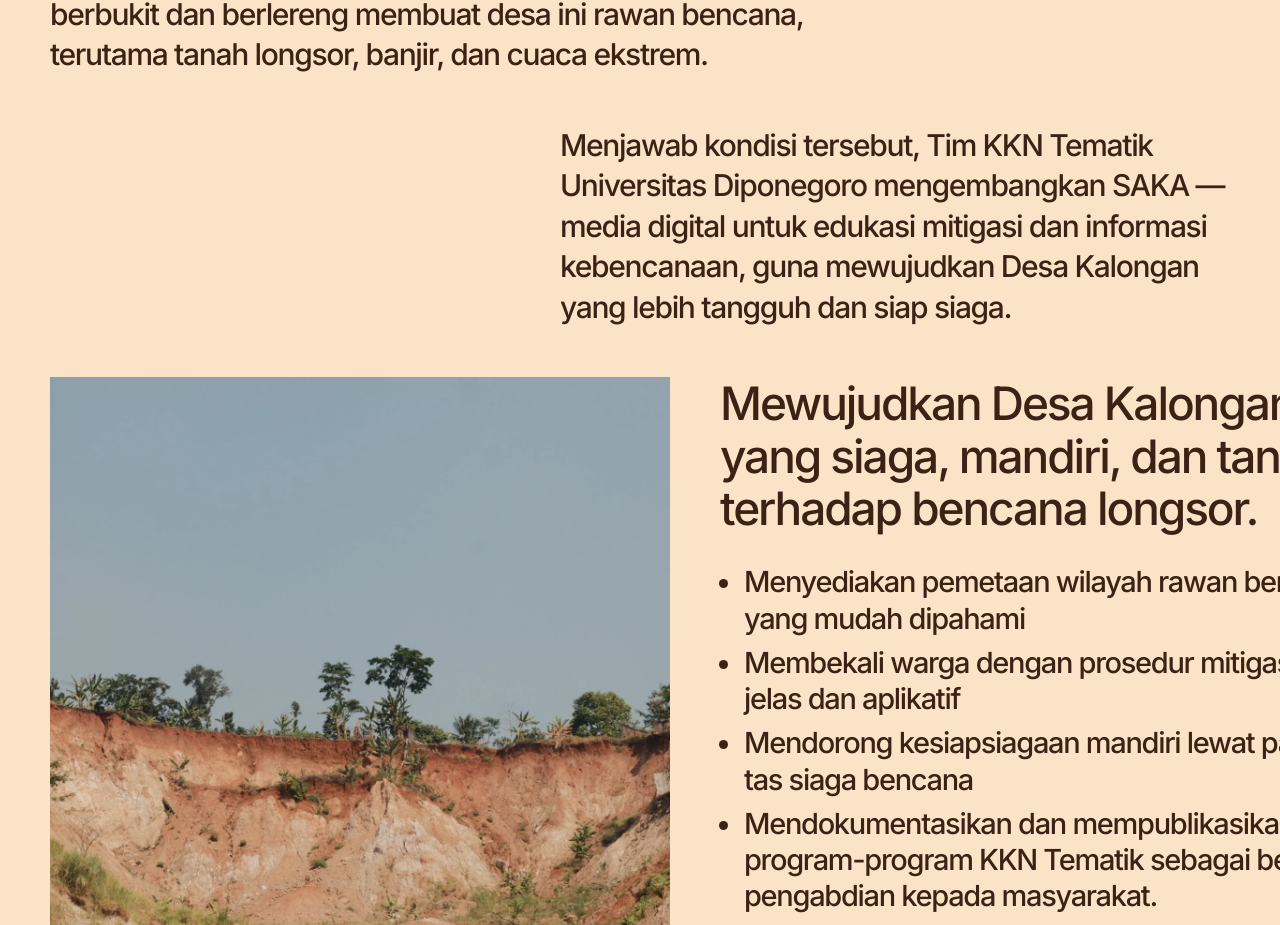
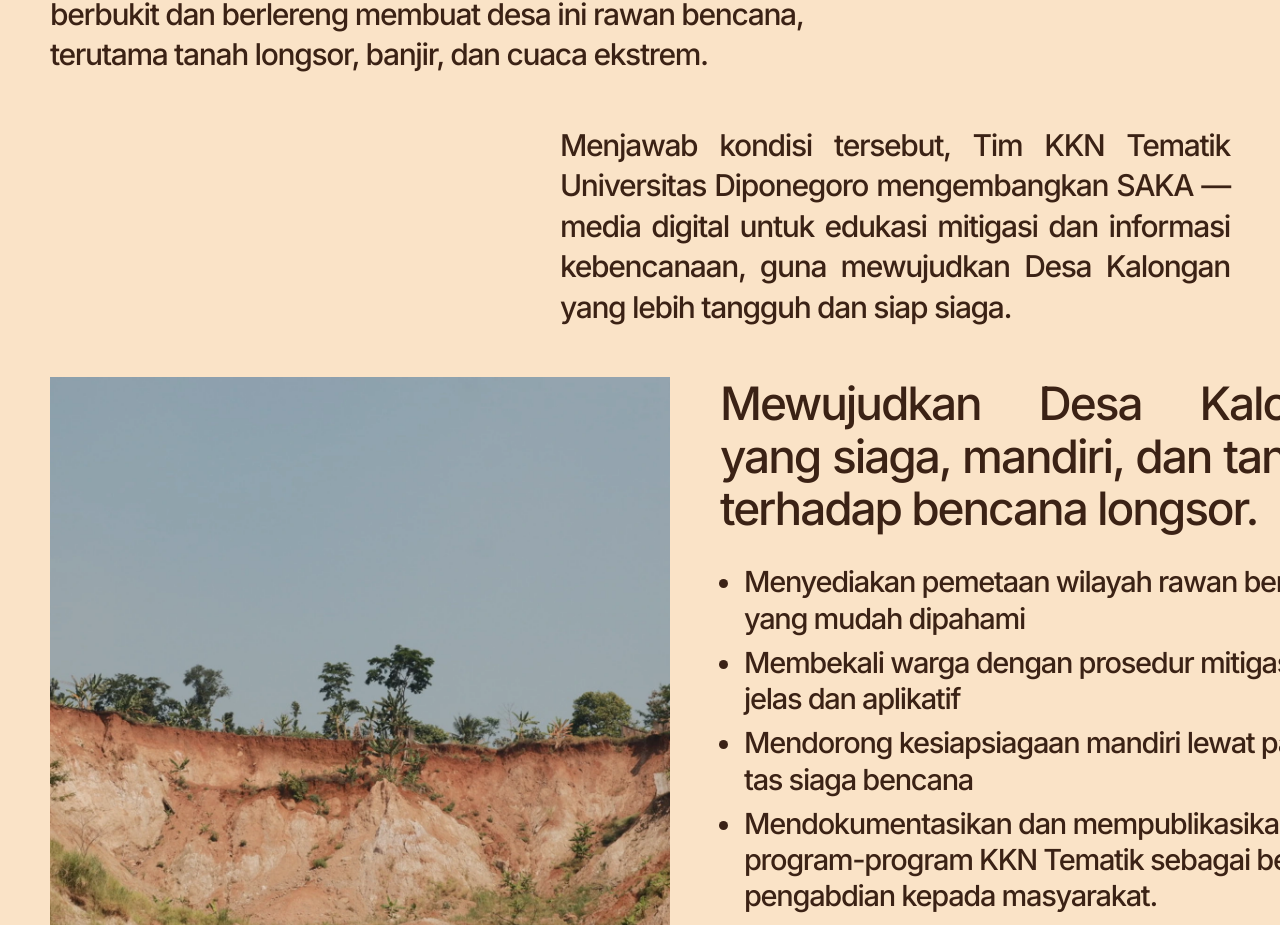
Before and after one commit to Celllzzz/SAKA-SiagaBencanaKalongan, a Next.js app: page /tentang in a window 1280 px wide. Shown: the part 2798-3723 px from the top of the page. Built offline with nearby package versions, Linux system fonts and the light colour scheme.

Commit message:
fix(tentang): add text-justify to align text blocks visually, and bound section max-width

```diff
--- a/src/components/tentang/about-content-section.tsx
+++ b/src/components/tentang/about-content-section.tsx
@@ -3,7 +3,7 @@ import Image from "next/image";
 export function AboutContentSection() {
   return (
     <section className="w-full bg-[#FAE3C7] text-[#3B2215] px-[50px] py-[50px] overflow-hidden" data-theme="light" data-bg="#FAE3C7">
-      <div className="w-full flex flex-col relative">
+      <div className="w-full max-w-[1440px] mx-auto flex flex-col relative">
 
         {/* Sub-bagian 1: Tujuan SAKA */}
         <div className="relative flex flex-col w-full mb-[50px] xl:mb-[80px]">
@@ -55,7 +55,7 @@ export function AboutContentSection() {
             <p className="font-[Inter] font-medium text-[16px] md:text-[20px] xl:text-[30px] leading-[1.4] xl:leading-[1.35] tracking-[-0.045em] xl:w-[761px]">
               Desa Kalongan memiliki luas sekitar 868,3 hektare dengan ketinggian 339 mdpl. Kondisi wilayahnya yang berbukit dan berlereng membuat desa ini rawan bencana, terutama tanah longsor, banjir, dan cuaca ekstrem.
             </p>
-            <p className="font-[Inter] font-medium text-[16px] md:text-[20px] xl:text-[30px] leading-[1.4] xl:leading-[1.35] tracking-[-0.045em] xl:w-[670px] xl:self-end">
+            <p className="font-[Inter] font-medium text-[16px] md:text-[20px] xl:text-[30px] leading-[1.4] xl:leading-[1.35] tracking-[-0.045em] xl:w-[670px] xl:self-end text-justify">
               Menjawab kondisi tersebut, Tim KKN Tematik Universitas Diponegoro mengembangkan SAKA — media digital untuk edukasi mitigasi dan informasi kebencanaan, guna mewujudkan Desa Kalongan yang lebih tangguh dan siap siaga.
             </p>
           </div>
@@ -76,7 +76,7 @@ export function AboutContentSection() {
           {/* Right Content */}
           <div className="flex flex-col w-full xl:w-[670px] shrink-0">
             <div className="flex flex-col gap-[20px] xl:gap-[30px]">
-              <h3 className="font-[Inter] font-medium text-[20px] md:text-[28px] xl:text-[46px] leading-[1.3] xl:leading-[1.14] tracking-[-0.045em] mt-0">
+              <h3 className="font-[Inter] font-medium text-[20px] md:text-[28px] xl:text-[46px] leading-[1.3] xl:leading-[1.14] tracking-[-0.045em] mt-0 text-justify">
                 Mewujudkan Desa Kalongan yang siaga, mandiri, dan tanggap terhadap bencana longsor.
               </h3>
 
--- a/src/components/tentang/team-section.tsx
+++ b/src/components/tentang/team-section.tsx
@@ -55,7 +55,7 @@ const TEAM_MEMBERS = [
 export function TeamSection() {
   return (
     <section className="w-full bg-[#FAE3C7] text-[#3B2215] px-[50px] py-[50px] overflow-hidden" data-theme="light" data-bg="#FAE3C7">
-      <div className="w-full flex flex-col gap-[50px] xl:gap-[100px]">
+      <div className="w-full max-w-[1440px] mx-auto flex flex-col gap-[50px] xl:gap-[100px]">
 
         {/* Header Section */}
         <div className="flex flex-col xl:flex-row items-start xl:items-center justify-between w-full gap-[30px] xl:gap-0">
```
